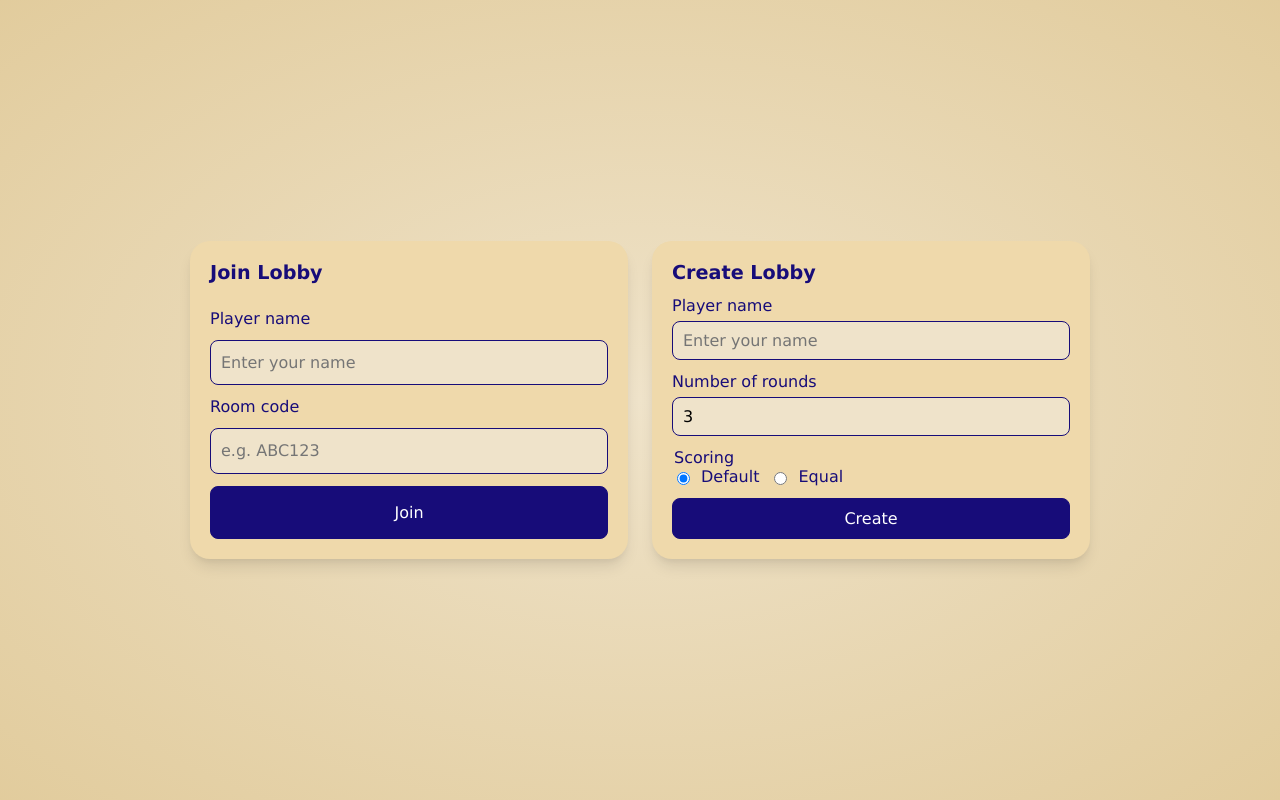
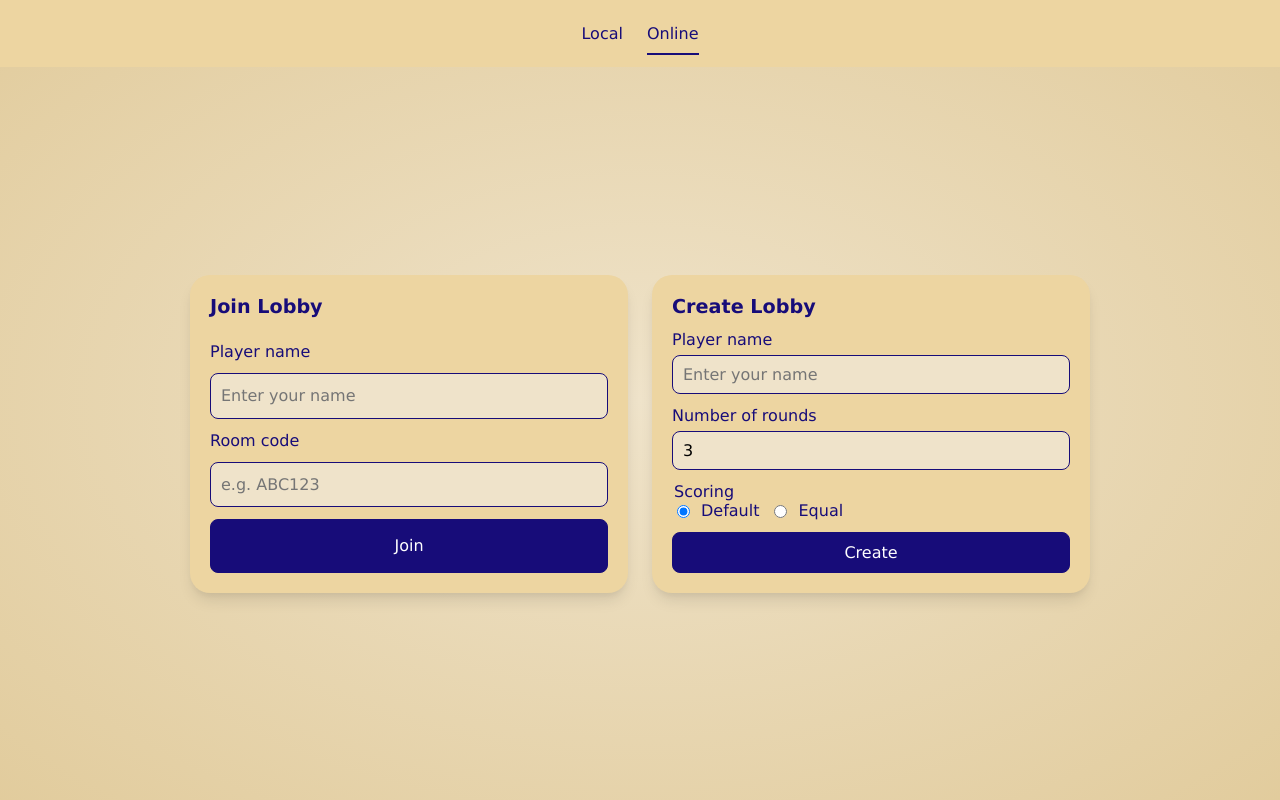
Before and after one commit to smohyud4/Boggle, a React (Vite) app in the folder client/: page /online in a window 1280 px wide. Built offline with nearby package versions, Linux system fonts and the light colour scheme; no server answers.

Commit message:
add nav header

```diff
--- a/client/src/components/Game/Local/Game.tsx
+++ b/client/src/components/Game/Local/Game.tsx
@@ -1,11 +1,15 @@
 import LocalBoggle from '../../Boggle/Local/Boggle';
+import Header from '../../Header/Header';
 import '../index.css';
 
 function LocalGame() {
   return (
-    <main className="app">
-      <LocalBoggle />
-    </main>
+    <>
+      <Header />
+      <main className="app">
+        <LocalBoggle />
+      </main>
+    </>
   );
 }
 
--- a/client/src/components/Game/Online/Game.tsx
+++ b/client/src/components/Game/Online/Game.tsx
@@ -19,6 +19,7 @@ import { ToastContainer, toast } from 'react-toastify';
 import type { ScoringType } from '../../../types/payload';
 import '../index.css';
 import { generateRoomCode } from '../../../utils/game';
+import Header from '../../Header/Header';
 
 const searchParams = new URLSearchParams(window.location.search);
 
@@ -56,6 +57,10 @@ function OnlineGame() {
         create: false,
         startGame: false,
       });
+
+      searchParams.delete('room');
+      const newUrl = `${window.location.origin}${window.location.pathname}`;
+      window.history.replaceState({}, '', newUrl);
     };
 
     const onLobbyUpdated = (payload: LobbyUpdatedPayload) => {
@@ -206,6 +211,7 @@ function OnlineGame() {
 
   return (
     <>
+      <Header />
       <main className="app">
         {gameInfo !== null ? (
           <>
--- /dev/null
+++ b/client/src/components/Header/Header.css
@@ -0,0 +1,58 @@
+.header {
+  display: flex;
+  justify-content: center;
+  align-items: center;
+  padding: 16px;
+  background: var(--dark-cream);
+}
+
+.header-nav {
+  display: flex;
+  justify-content: center;
+  align-items: center;
+  gap: 24px;
+}
+
+.header-button {
+  background: transparent;
+  border: none;
+  color: var(--primary-navy);
+  font-size: 16px;
+  font-weight: 500;
+  cursor: pointer;
+  padding: 8px 0;
+  text-decoration: none;
+  position: relative;
+  transition: color 0.2s ease;
+}
+
+.header-button::after {
+  content: '';
+  position: absolute;
+  bottom: -4px;
+  left: 0;
+  right: 0;
+  height: 2px;
+  background: currentColor;
+  transform: scaleX(0);
+  transition: transform 0.2s ease;
+  transform-origin: center;
+}
+
+.header-button.active::after {
+  transform: scaleX(1);
+}
+
+.header-button:hover {
+  opacity: 0.8;
+}
+
+@media (max-width: 480px) {
+  .header {
+    padding: 10px;
+  }
+  .header-button {
+    font-size: 12px;
+    padding: 6px 0;
+  }
+}
--- /dev/null
+++ b/client/src/components/Header/Header.tsx
@@ -0,0 +1,21 @@
+import { useLocation, Link } from 'react-router';
+import './Header.css';
+
+export default function Header() {
+  const location = useLocation();
+  const isLocal = location.pathname === '/';
+  const isOnline = location.pathname === '/online';
+
+  return (
+    <header className="header">
+      <nav className="header-nav">
+        <Link to="/" className={`header-button ${isLocal ? 'active' : ''}`}>
+          Local
+        </Link>
+        <Link to="/online" className={`header-button ${isOnline ? 'active' : ''}`}>
+          Online
+        </Link>
+      </nav>
+    </header>
+  );
+}
--- a/client/src/components/WaitingRoom/WaitingRoom.tsx
+++ b/client/src/components/WaitingRoom/WaitingRoom.tsx
@@ -64,6 +64,29 @@ function WaitingRoom({
     };
   }, []);
 
+  const handleShare = () => {
+    const isMobile = /iPhone|iPad|iPod|Android/i.test(navigator.userAgent);
+    const url = `${window.location.origin}${window.location.pathname}?room=${roomId}`;
+
+    if (isMobile && navigator.share) {
+      const shareData: ShareData = {
+        title: `BoggleVerse`,
+        text: 'Join my Boggle Lobby',
+        url,
+      };
+
+      navigator
+        .share(shareData)
+        .then(() => console.log('Shared successfully'))
+        .catch(() => alert('Failed to copy results.'));
+    } else {
+      navigator.clipboard
+        .writeText(url)
+        .then(() => notify())
+        .catch(() => toast.error('Failed to copy room code'));
+    }
+  };
+
   if (countdown) {
     return (
       <section className="starting-shell">
@@ -82,19 +105,7 @@ function WaitingRoom({
       <div className="code-container">
         <div className="room-code">
           Room Code: <span>{roomId}</span>
-          <button
-            onClick={async () => {
-              try {
-                await navigator.clipboard.writeText(
-                  `${window.location.origin}${window.location.pathname}?room=${roomId}`,
-                );
-                notify();
-                // eslint-disable-next-line @typescript-eslint/no-unused-vars
-              } catch (err) {
-                toast.error('Failed to copy room code');
-              }
-            }}
-          >
+          <button onClick={handleShare}>
             <Copy className="copy-icon" />
           </button>
         </div>
--- a/client/src/index.css
+++ b/client/src/index.css
@@ -2,7 +2,7 @@
   --primary-navy: #170c79;
   --secondary-teal: #56b6c6;
   --neutral-cream: #efe3ca;
-  --dark-cream: #efd9ab;
+  --dark-cream: hsl(41, 68%, 78%);
   --muted-text: #6c7285;
   --shadow-md: 0 4px 6px -1px rgba(0, 0, 0, 0.1), 0 2px 4px -1px rgba(0, 0, 0, 0.06);
   --shadow-lg: 0 10px 15px -3px rgba(0, 0, 0, 0.1), 0 4px 6px -2px rgba(0, 0, 0, 0.05);
```
